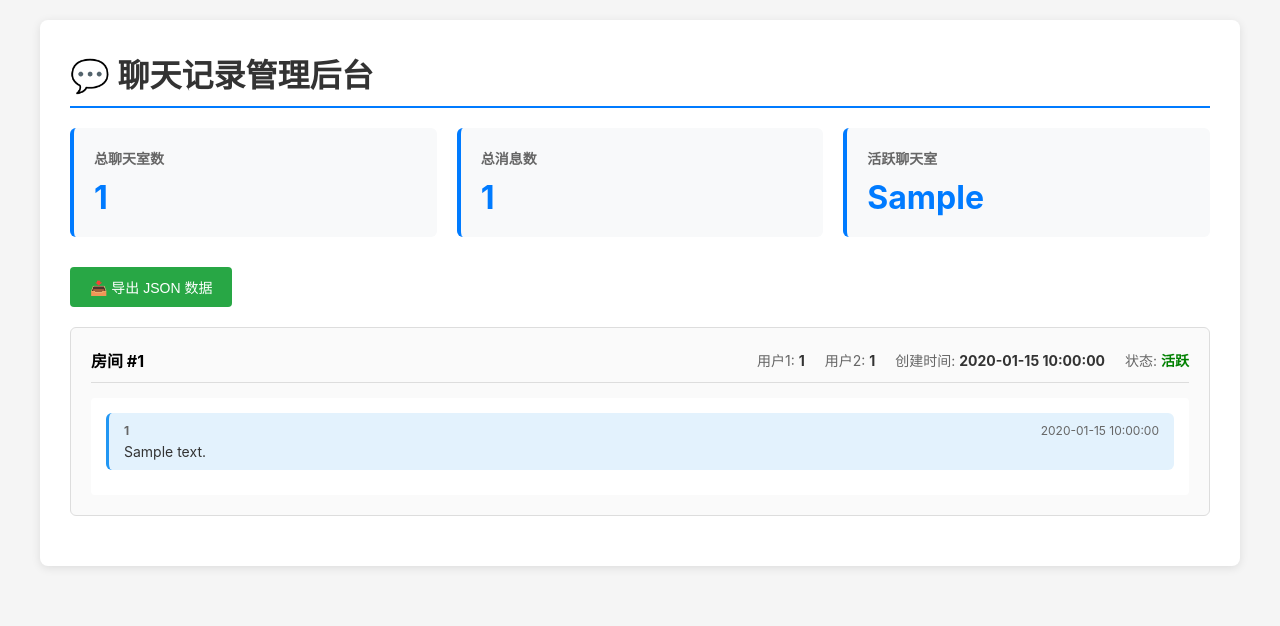
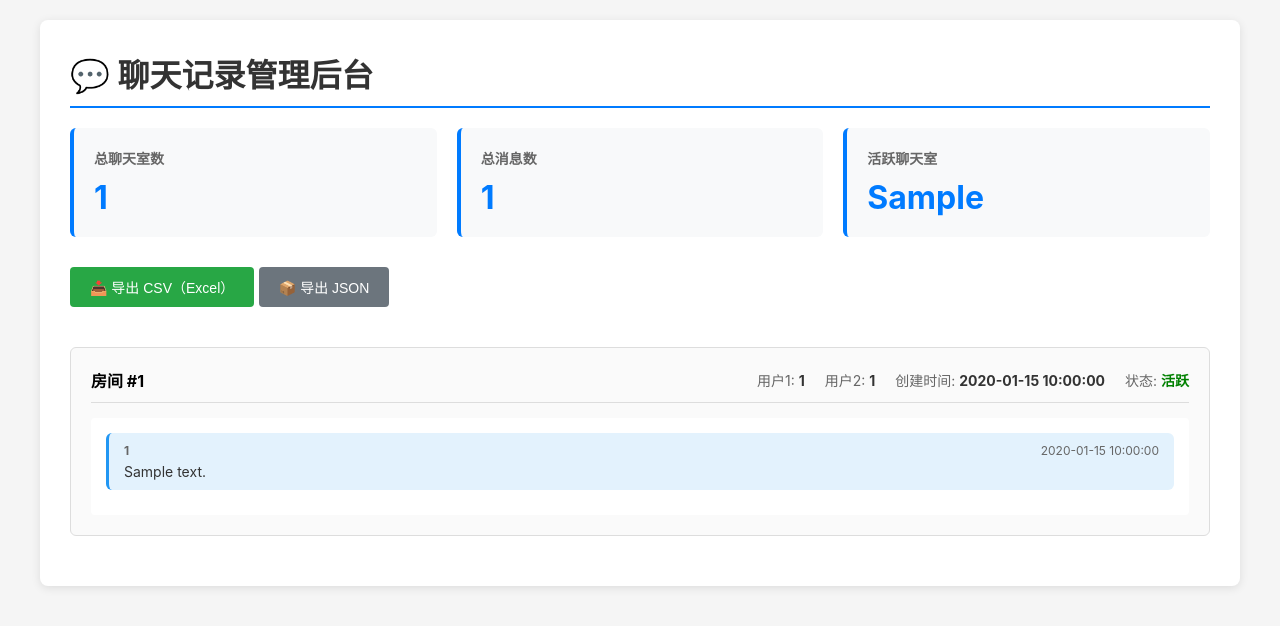
Before and after one commit to yuzhe-s/anonymous-chat, a Flask app: template templates/admin.html in a window 1280 px wide. Shown: the top 626 px of the page. Run offline with Flask 3, Linux system fonts and the light colour scheme; tables that the repository leaves empty hold one stand-in row (values such as "Sample post"); the template is opened without the code that fills it: values that come from a table or form of the project are taken from there, most other values are stand-ins (such as "Sample title", 1, 10 or a date in 2020).

Commit message:
改进导出功能：添加 CSV 格式，方便用 Excel 打开

```diff
--- a/templates/admin.html
+++ b/templates/admin.html
@@ -169,7 +169,10 @@
         </div>
 
         {% if rooms %}
-            <button class="export-btn" onclick="exportData()">📥 导出 JSON 数据</button>
+            <div style="margin-bottom: 20px;">
+                <button class="export-btn" onclick="exportCSV()">📥 导出 CSV（Excel）</button>
+                <button class="export-btn" onclick="exportJSON()" style="background: #6c757d;">📦 导出 JSON</button>
+            </div>
 
             {% for room in rooms %}
             <div class="room-card">
@@ -212,7 +215,40 @@
     <script>
         const allData = {{ data_json }};
 
-        function exportData() {
+        // 导出为 CSV（可用 Excel 打开）
+        function exportCSV() {
+            // CSV 表头
+            let csv = '\uFEFF'; // UTF-8 BOM，让 Excel 正确识别中文
+            csv += '房间ID,用户1,用户2,发送者ID,消息内容,发送时间,房间状态\n';
+
+            // 遍历所有聊天室和消息
+            allData.forEach(room => {
+                if (room.messages.length === 0) {
+                    // 没有消息的房间也要记录
+                    csv += `${room.id},${room.user1_id},${room.user2_id},,(无消息),,${room.is_active ? '活跃' : '已关闭'}\n`;
+                } else {
+                    room.messages.forEach(msg => {
+                        const content = msg.content.replace(/"/g, '""'); // 转义双引号
+                        const timestamp = msg.timestamp.replace('T', ' ').slice(0, 19);
+                        csv += `${room.id},${room.user1_id},${room.user2_id},${msg.sender_id},"${content}",${timestamp},${room.is_active ? '活跃' : '已关闭'}\n`;
+                    });
+                }
+            });
+
+            // 下载文件
+            const blob = new Blob([csv], { type: 'text/csv;charset=utf-8;' });
+            const link = document.createElement('a');
+            const url = URL.createObjectURL(blob);
+            link.setAttribute('href', url);
+            link.setAttribute('download', '聊天记录_' + new Date().toISOString().slice(0,10) + '.csv');
+            link.style.visibility = 'hidden';
+            document.body.appendChild(link);
+            link.click();
+            document.body.removeChild(link);
+        }
+
+        // 导出为 JSON
+        function exportJSON() {
             const dataStr = JSON.stringify(allData, null, 2);
             const dataBlob = new Blob([dataStr], {type: 'application/json'});
             const url = URL.createObjectURL(dataBlob);
```
